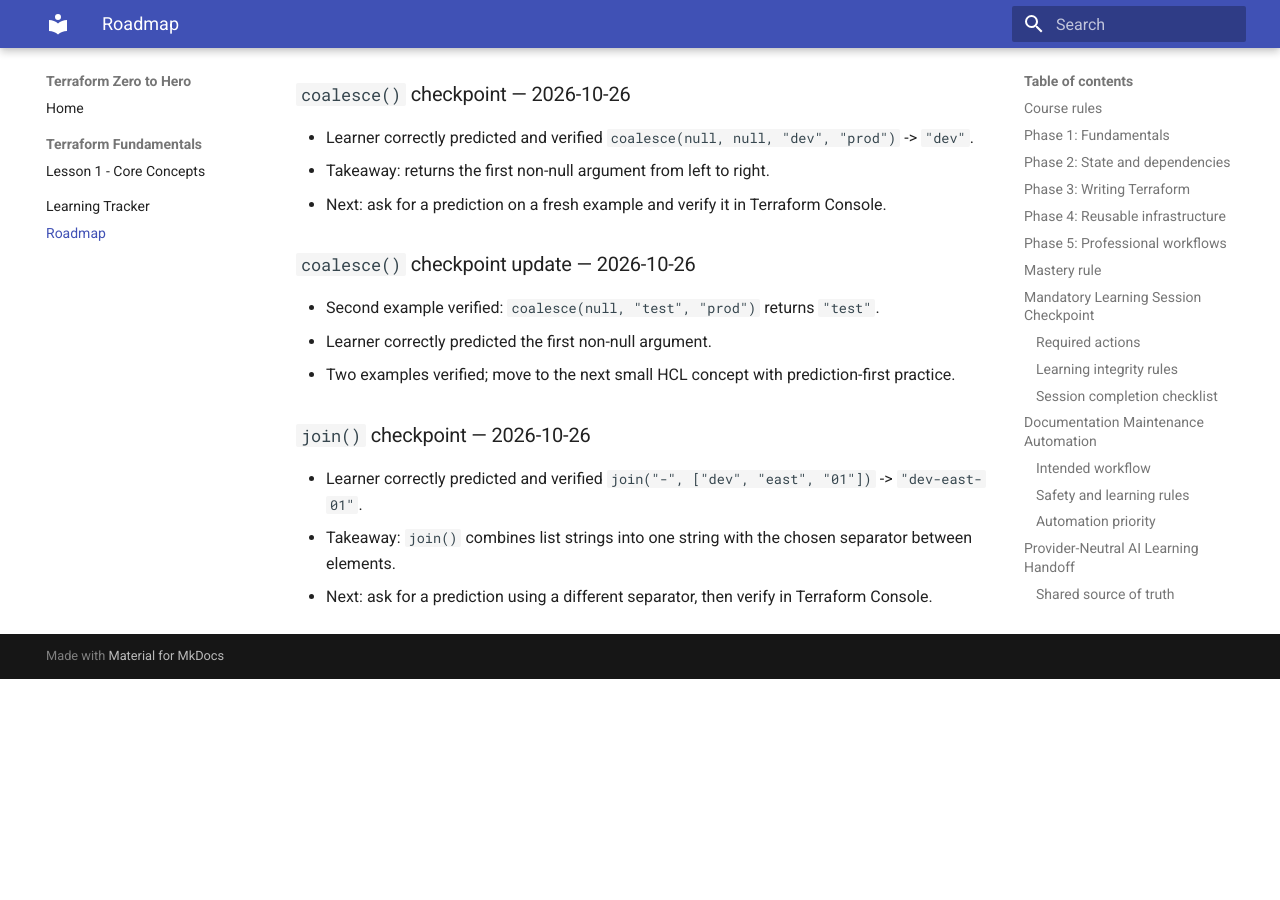
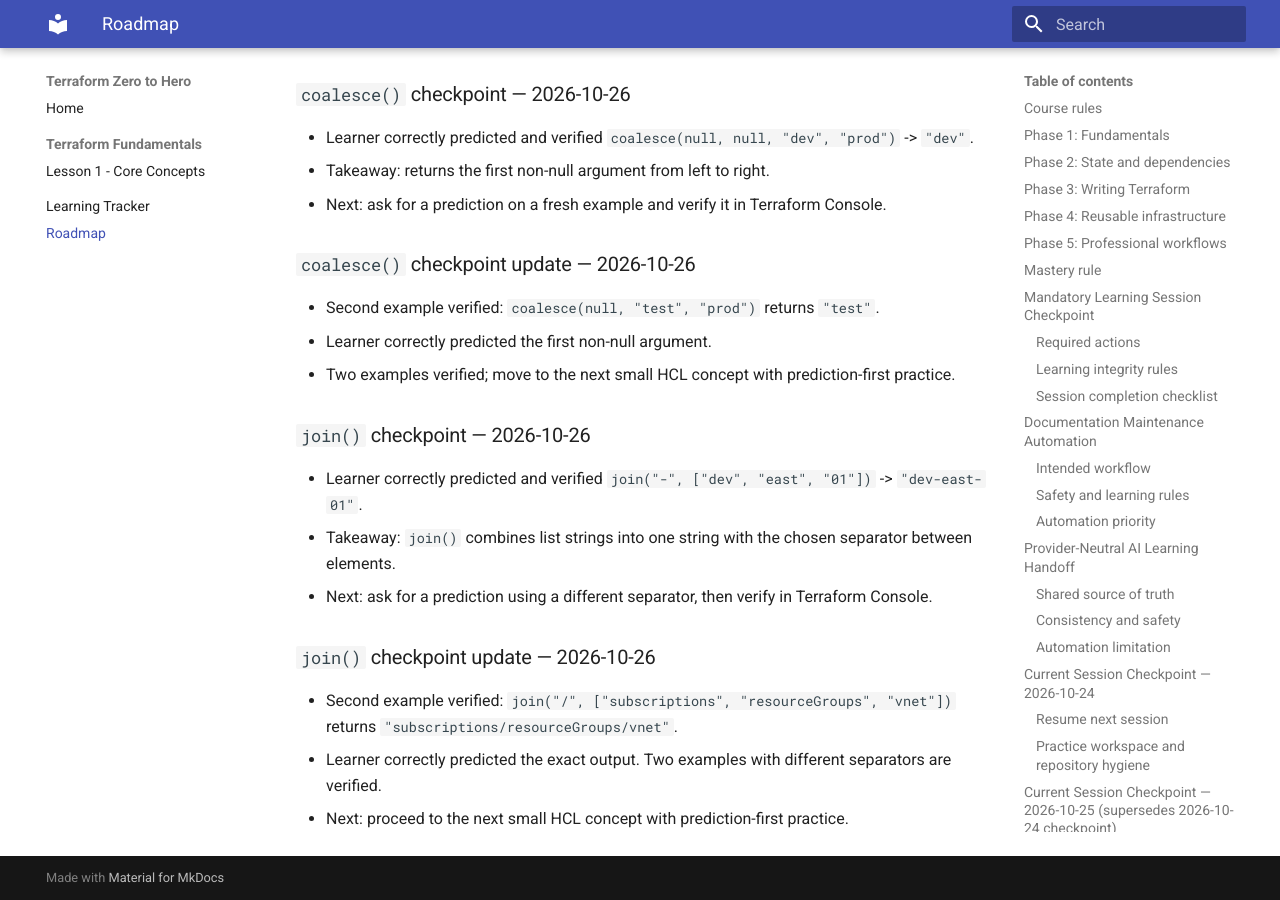
Before and after one commit to pshewale-dev/terraform-azure-lab, an MkDocs documentation site: the page built from docs/LEARNING-ROADMAP.md, in a window 1280 px wide and 900 px high, scrolled down 10941 px. Built offline with MkDocs 1.6.1 and Material for MkDocs 9.7.7, drawn with Linux system fonts in a browser that asks for light colours; before the commit the page ends 11620 px from its top, so only the background shows below that.

Commit message:
docs: record second join example

```diff
--- a/docs/LEARNING-ROADMAP.md
+++ b/docs/LEARNING-ROADMAP.md
@@ -306,3 +306,9 @@ Proceed to the next small HCL concept using prediction-first practice, one conce
 - Learner correctly predicted and verified `join("-", ["dev", "east", "01"])` -> `"dev-east-01"`.
 - Takeaway: `join()` combines list strings into one string with the chosen separator between elements.
 - Next: ask for a prediction using a different separator, then verify in Terraform Console.
+
+
+### `join()` checkpoint update — 2026-10-26
+- Second example verified: `join("/", ["subscriptions", "resourceGroups", "vnet"])` returns `"subscriptions/resourceGroups/vnet"`.
+- Learner correctly predicted the exact output. Two examples with different separators are verified.
+- Next: proceed to the next small HCL concept with prediction-first practice.
```
